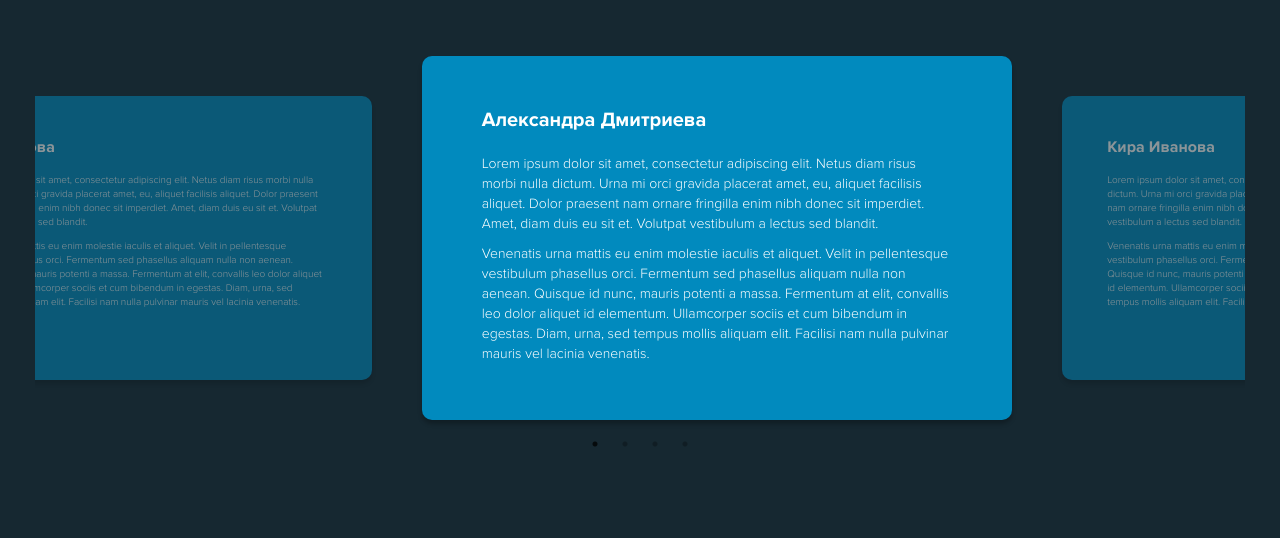
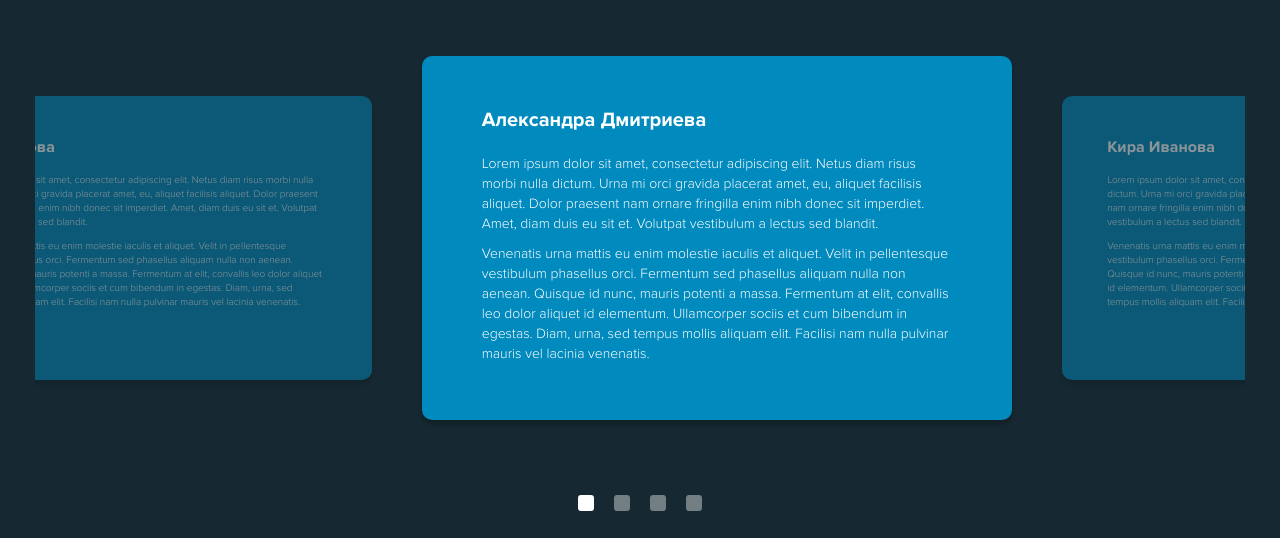
Before and after one commit to tonny-da-creater/aquatherapy, a website: page source/index.html in a window 1280 px wide. Shown: the part 1801-2339 px from the top of the page. Before the commit the page ends 2260 px from the top, so only its background shows below. Drawn offline with nearby package versions, Linux system fonts and the light colour scheme; files that its build step writes are made by us from their sources; a web font is replaced by a local one.

Commit message:
сделал пагинацию для слайдера

```diff
--- a/source/js/script.js
+++ b/source/js/script.js
@@ -4,5 +4,16 @@ $(".carousel").slick({
   centerPadding: false,
   slidesToShow: 3,
   arrows: false,
+  infinite: true,
   // slidesToScroll: 3
+  responsive: [
+    {
+      breakpoint: 1200,
+      settings: {
+        slidesToShow: 2,
+        centerMode: false,
+        centerPadding: '40px',
+      }
+    }
+  ]
 });
--- a/source/sass/carousel.scss
+++ b/source/sass/carousel.scss
@@ -70,3 +70,39 @@
   display: flex;
   align-items: center;
 }
+
+.slick-dots {
+  margin-top: 60px;
+  position: static;
+}
+
+.slick-dots li {
+  padding: 0;
+  width: 16px;
+  height: 16px;
+  margin-right: 20px;
+  margin-left: 0;
+
+  &:last-child {
+    margin-right: 0;
+  }
+}
+
+li.slick-active button::before {
+  opacity: 1 !important;
+}
+
+.slick-dots button {
+  padding: 0 !important;
+  width: 100% !important;
+  height: 100% !important;
+
+  &::before {
+    content: "" !important;
+    background-color: $white-color;
+    width: 100% !important;
+    height: 100% !important;
+    border-radius: 3px;
+    opacity: 0.4 !important;
+  }
+}
```
Also changed, not shown: build/css/style.min.css, build/js/script.js, 1 other file.
